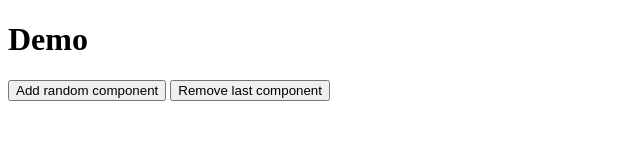
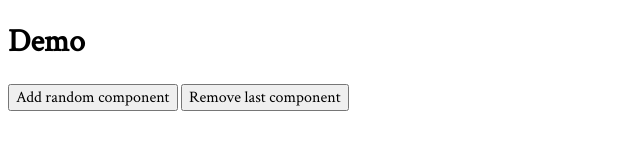
Before and after one commit to jonathanweiss/component-manager, a plain HTML site: page index.html in a window 1280 px wide. Shown: the whole page, without its empty margins (0-640 px from the left). Drawn offline with nearby package versions, Linux system fonts and the light colour scheme.

Commit message:
Improve demo

```diff
--- a/demo/jquery.loadKittens.js
+++ b/demo/jquery.loadKittens.js
@@ -26,7 +26,7 @@
 
     Plugin.prototype.destroy = function() {
         window.clearInterval(this.intervalHandle);
-        this.$element.removeData();
+        $(this.element).removeData();
     };
 
     $.fn[pluginName] = function() {
--- a/index.html
+++ b/index.html
@@ -2,7 +2,19 @@
 <html lang="en">
   <head>
     <meta charset="utf-8">
-    <title>Component Manger | Demo</title>
+    <title>ComponentManger | Demo</title>
+    <link href='https://fonts.googleapis.com/css?family=Crimson+Text' rel='stylesheet' type='text/css'>
+
+    <style type="text/css">
+        * {
+            font-family: 'Crimson Text', serif;
+        }
+
+        button {
+            font-size: 1rem;
+        }
+    </style>
+
     <script src="https://code.jquery.com/jquery-3.1.0.slim.min.js" integrity="sha256-cRpWjoSOw5KcyIOaZNo4i6fZ9tKPhYYb6i5T9RSVJG8=" crossorigin="anonymous"></script>
     <script src="src/manager.js"></script>
     <script src="demo/jquery.loadKittens.js"></script>
@@ -15,7 +27,6 @@
     <button id="removeComponent">Remove last component</button>
 
     <div id="component-container"></div>
-  </body>
 
     <script type="text/javascript">
         // Register the first component: a simple jQuery plugin that loads images of kittens
@@ -45,6 +56,12 @@
         // Tell the component manager to start listening for changes to the DOM
         ComponentManager.init();
 
+
+
+
+
+
+
         // UI code for this demo
         var addComponent = function() {
             var divElement = document.createElement('div');
@@ -67,5 +84,6 @@
         document.querySelector('#addComponent').addEventListener('click', addComponent, false);
         document.querySelector('#removeComponent').addEventListener('click', removeComponent, false);
     </script>
+  </body>
 
 </html>
```
Lines whose indentation alone changed are shown as unchanged.
